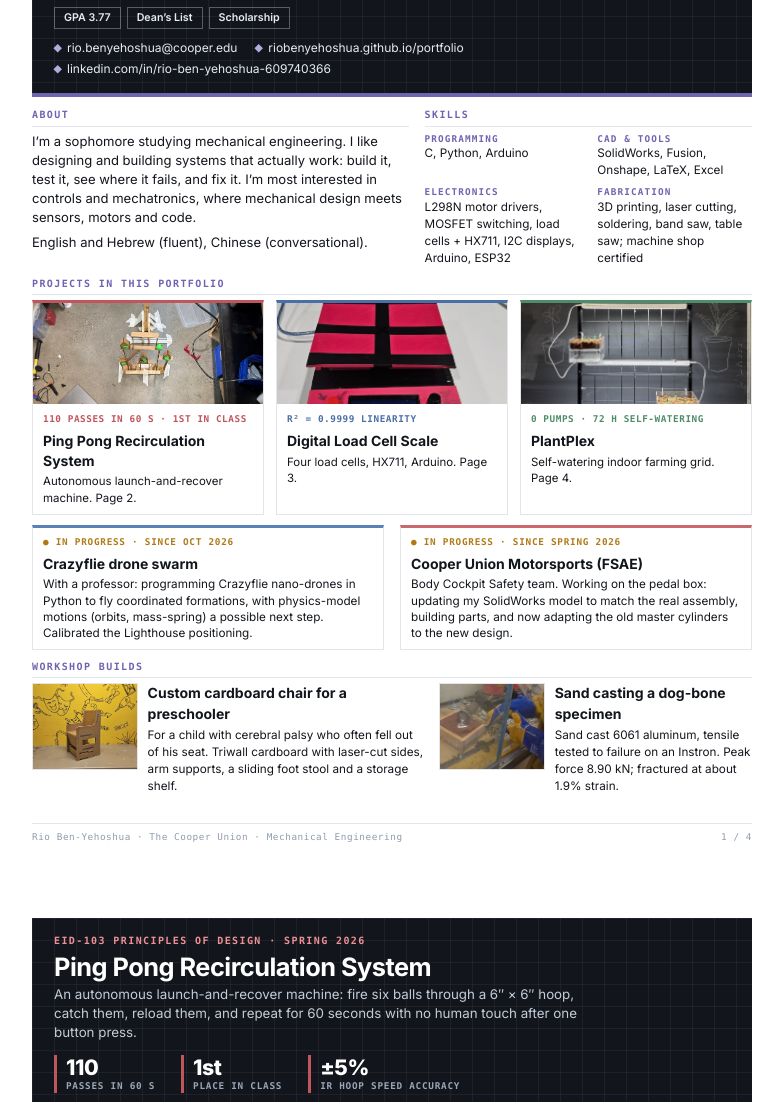
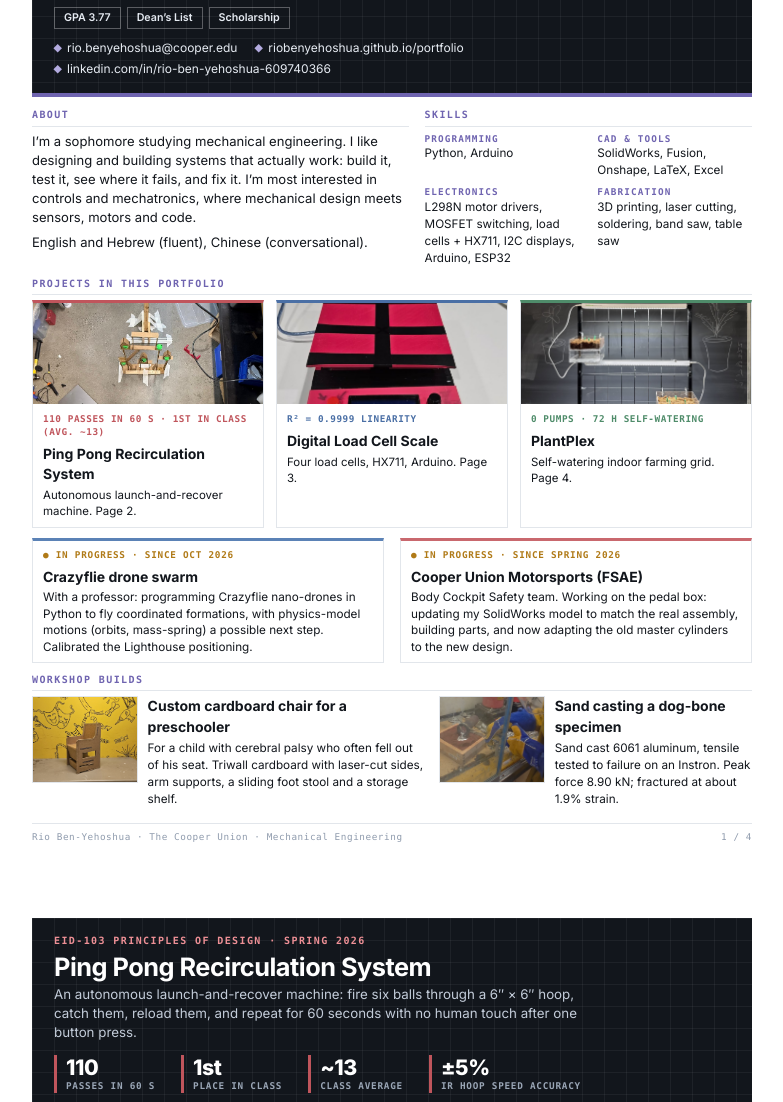
Before and after one commit to riobenyehoshua/portfolio, a plain HTML site: page tools/pdf/portfolio.html in a window 1280 px wide. Shown: the part 178-1280 px from the top of the page, without its empty margins (16-799 px from the left). Drawn offline with Linux system fonts and the light colour scheme.

Commit message:
Pedal box photos on the Motorsports card; ping pong class average (~13); drop C and machine shop from skills
Site and PDF portfolio updated.

Co-Authored-By: Claude Opus 5.5 <noreply@anthropic.com>

```diff
--- a/tools/pdf/portfolio.html
+++ b/tools/pdf/portfolio.html
@@ -72,17 +72,17 @@ figure{margin:0}figcaption{font-size:7.5pt;color:var(--mut);margin-top:3px}
       <div>
         <p class="sec">Skills</p>
         <div class="skills">
-          <div><b>Programming</b>C, Python, Arduino</div>
+          <div><b>Programming</b>Python, Arduino</div>
           <div><b>CAD &amp; tools</b>SolidWorks, Fusion, Onshape, LaTeX, Excel</div>
           <div><b>Electronics</b>L298N motor drivers, MOSFET switching, load cells + HX711, I2C displays, Arduino, ESP32</div>
-          <div><b>Fabrication</b>3D printing, laser cutting, soldering, band saw, table saw; machine shop certified</div>
+          <div><b>Fabrication</b>3D printing, laser cutting, soldering, band saw, table saw</div>
         </div>
       </div>
     </div>
     <div>
       <p class="sec">Projects in this portfolio</p>
       <div class="proj">
-        <div class="box" style="--c:#c0555c"><img src="../../images/pingpong/hero.jpg" alt=""><div class="in"><p class="k">110 passes in 60 s · 1st in class</p><h3>Ping Pong Recirculation System</h3><p style="font-size:8.6pt;margin:0">Autonomous launch-and-recover machine. Page 2.</p></div></div>
+        <div class="box" style="--c:#c0555c"><img src="../../images/pingpong/hero.jpg" alt=""><div class="in"><p class="k">110 passes in 60 s · 1st in class (avg. ~13)</p><h3>Ping Pong Recirculation System</h3><p style="font-size:8.6pt;margin:0">Autonomous launch-and-recover machine. Page 2.</p></div></div>
         <div class="box" style="--c:#4a6fa5"><img src="../../images/loadcell/hero.jpg" alt=""><div class="in"><p class="k">R² = 0.9999 linearity</p><h3>Digital Load Cell Scale</h3><p style="font-size:8.6pt;margin:0">Four load cells, HX711, Arduino. Page 3.</p></div></div>
         <div class="box" style="--c:#4f8c6a"><img src="../../images/plantplex/hero-grid.jpg" alt=""><div class="in"><p class="k">0 pumps · 72 h self-watering</p><h3>PlantPlex</h3><p style="font-size:8.6pt;margin:0">Self-watering indoor farming grid. Page 4.</p></div></div>
       </div>
@@ -108,7 +108,7 @@ figure{margin:0}figcaption{font-size:7.5pt;color:var(--mut);margin-top:3px}
     <p class="eb">EID-103 Principles of Design · Spring 2026</p>
     <h2>Ping Pong Recirculation System</h2>
     <p class="lede">An autonomous launch-and-recover machine: fire six balls through a 6″ × 6″ hoop, catch them, reload them, and repeat for 60 seconds with no human touch after one button press.</p>
-    <div class="kpis"><div class="kpi"><b>110</b>passes in 60 s</div><div class="kpi"><b>1st</b>place in class</div><div class="kpi"><b>±5%</b>IR hoop speed accuracy</div></div>
+    <div class="kpis"><div class="kpi"><b>110</b>passes in 60 s</div><div class="kpi"><b>1st</b>place in class</div><div class="kpi"><b>~13</b>class average</div><div class="kpi"><b>±5%</b>IR hoop speed accuracy</div></div>
     <dl class="facts"><div><dt>My role</dt><dd>Launcher, return loop, launcher control code</dd></div><div><dt>Team</dt><dd>4 students</dd></div><div><dt>Timeline</dt><dd>Mar to May 2026</dd></div><div><dt>Tools</dt><dd>Onshape, 3D printing, laser cutting, Arduino</dd></div></dl>
   </header>
   <div class="body">
```
Also changed, not shown: index.html (+5 -3 lines), ping-pong.html (+3 -3 lines), images/motorsports/pedal-box-angle.jpg (added), images/motorsports/pedal-box-front.jpg (added), images/motorsports/pedal-box-top.jpg (added), 1 other file.
